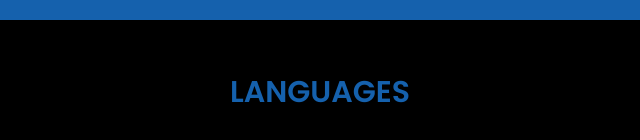
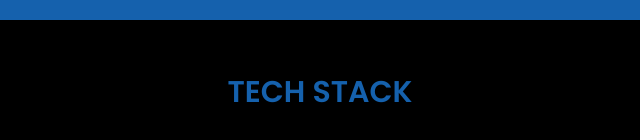
Before and after one commit to erickdallas30/erickdallas30.github.io, a plain HTML site: page index.html in a window 1280 px wide. Shown: the part 808-948 px from the top of the page, 59-699 px from the left. Drawn offline with Linux system fonts and the light colour scheme.

Commit message:
Update index.html
updating my skills

```diff
--- a/index.html
+++ b/index.html
@@ -68,7 +68,7 @@
       <div class="skill">
 
          <div class="box">
-            <h3 class="title">Languages</h3>
+            <h3 class="title">Tech Stack</h3>
             <div class="progress progress-1">
                <h3> HTML 5 </h3>
                <div class="bar"><span></span></div>
```
